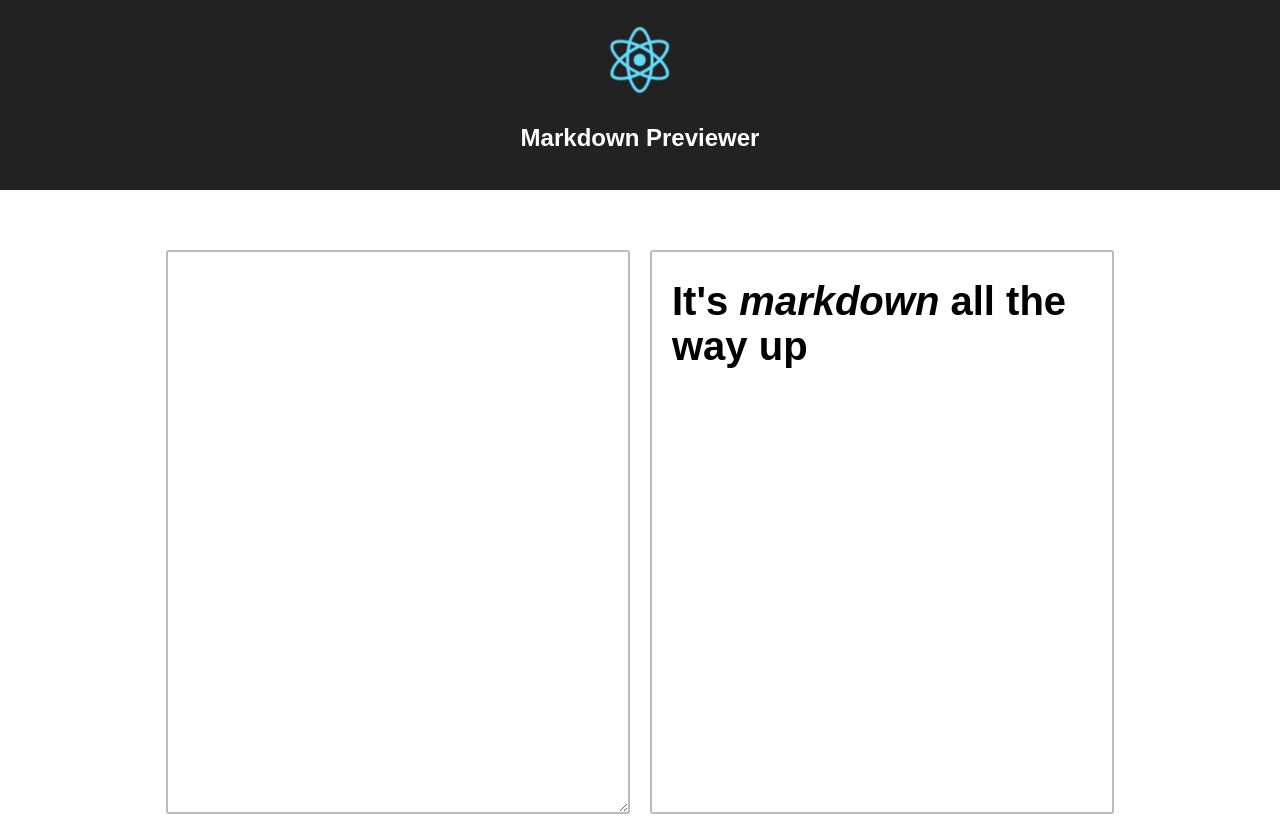
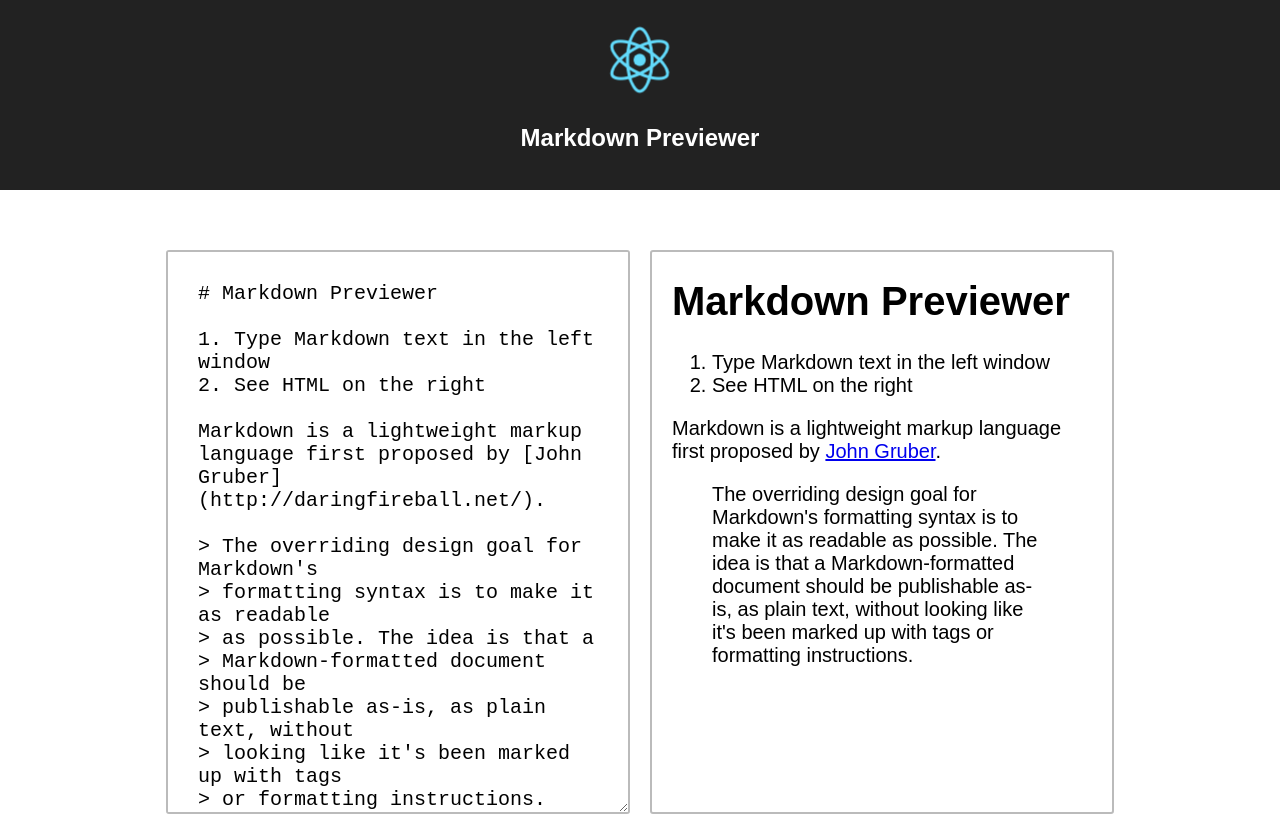
Before and after one commit to volny/react-markdown-previewer, a React (Create React App) app: page / in a window 1280 px wide. Built offline with nearby package versions, Linux system fonts and the light colour scheme.

Commit message:
done, working. moved placeholder to separate file

```diff
--- a/src/App.js
+++ b/src/App.js
@@ -4,22 +4,24 @@ import './App.css';
 import Input from './Input';
 import Output from './Output';
 import marked from 'marked';
+import placeholder from './Placeholder';
 
 export default class App extends Component {
   constructor() {
     super()
     this.state = {
-      value: '# It\'s *markdown* all the way **up**'
+      value: placeholder
     }
+    this.handleChange = this.handleChange.bind(this)
   }
 
-  handleInputUpdate(currentValue) {
+  handleChange(currentValue) {
     this.setState({
       value: currentValue
     })
   }
 
-  convert(text) {
+  parse(text) {
     const raw = marked(text, { sanitze: true, gfm: true })
     return { __html: raw }
   }
@@ -33,8 +35,8 @@ export default class App extends Component {
         </div>
 
         <div className="App-container">
-          <Input updateInput={this.handleInputUpdate.bind(this)} />
-          <Output text={this.convert(this.state.value)} />
+          <Input updateInput={this.handleChange} />
+          <Output text={this.parse(this.state.value)} />
         </div>
       </div>
     );
--- a/src/Input.js
+++ b/src/Input.js
@@ -1,8 +1,19 @@
 import React, { Component } from 'react';
+import placeholder from './Placeholder';
 
 export default class Input extends Component {
+  constructor(props) {
+    super(props)
+    this.state = {
+      value: placeholder
+    }
+    this.handleChange = this.handleChange.bind(this)
+  }
+
   handleChange(event) {
-    this.props.updateInput(event.target.value)
+    const newValue = event.target.value
+    this.setState({value: newValue})
+    this.props.updateInput(newValue)
   }
 
   render() {
@@ -11,7 +22,8 @@ export default class Input extends Component {
         className="textbox InputArea"
         name="input"
         ref="input"
-        onChange={this.handleChange.bind(this)}
+        value={this.state.value}
+        onChange={this.handleChange}
       />
     );
   }
--- /dev/null
+++ b/src/Placeholder.js
@@ -0,0 +1,17 @@
+
+const placeholder = `# Markdown Previewer
+
+1. Type Markdown text in the left window
+2. See HTML on the right
+
+Markdown is a lightweight markup language first proposed by [John Gruber](http://daringfireball.net/).
+
+> The overriding design goal for Markdown's
+> formatting syntax is to make it as readable
+> as possible. The idea is that a
+> Markdown-formatted document should be
+> publishable as-is, as plain text, without
+> looking like it's been marked up with tags
+> or formatting instructions.`
+
+export default placeholder
```
